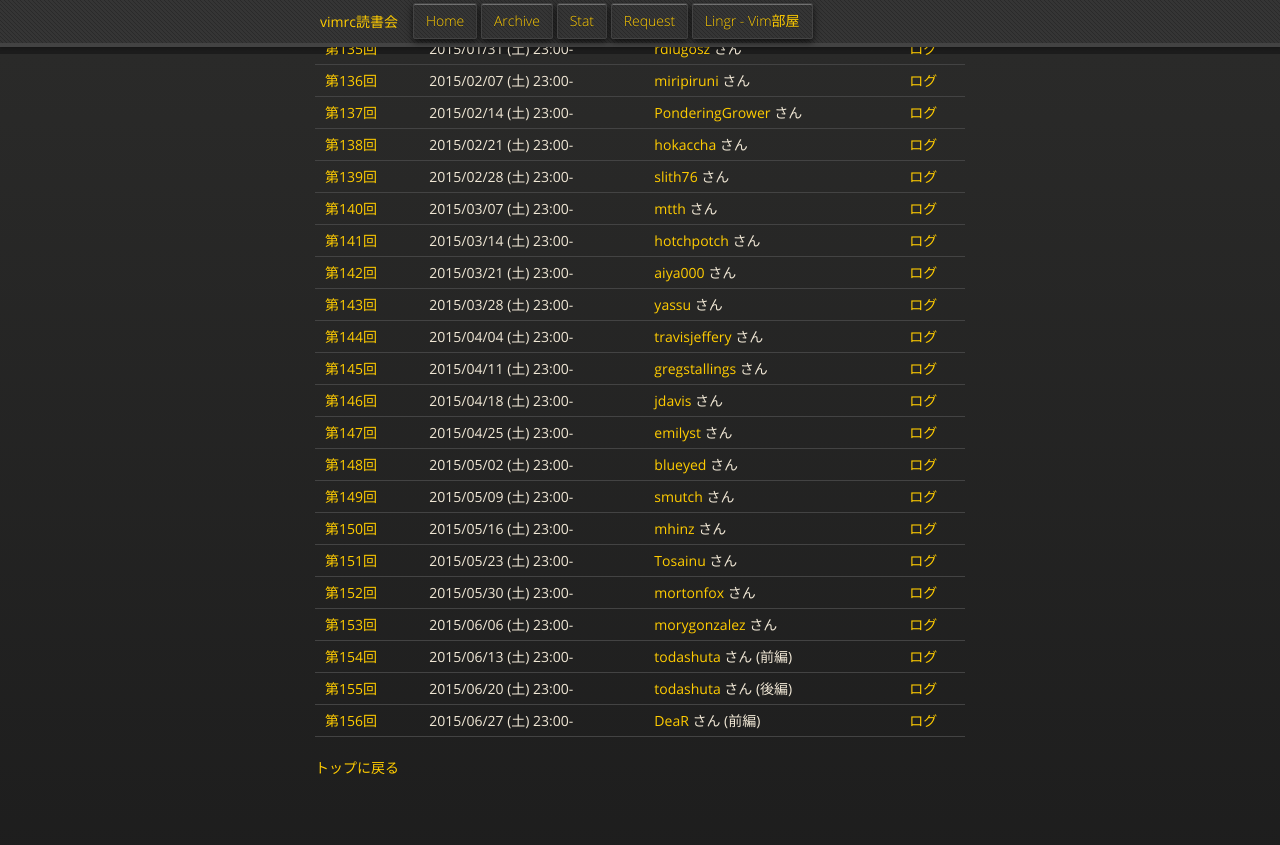
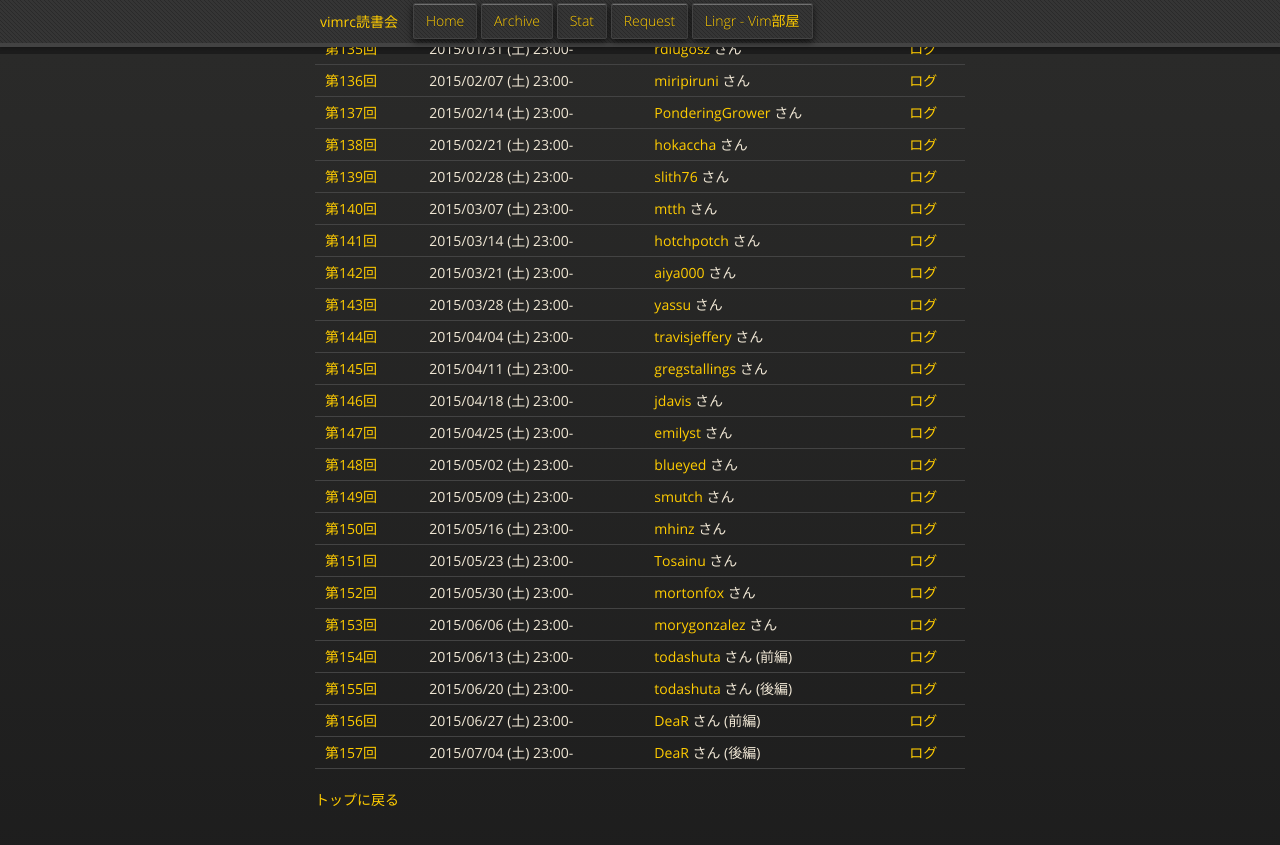
Before and after one commit to vim-jp/reading-vimrc, a Jekyll site: the page built from archive/index.md, in a window 1280 px wide and 900 px high, scrolled down 4446 px. Shown: the top 845 px of the window. Built offline with Jekyll 4.4.1, drawn with Linux system fonts in a browser that asks for light colours; nearby versions of some CDN libraries; Markdown is read by kramdown in place of the engine named in the settings.

Commit message:
第157回分追加

```diff
--- a/_data/archives.yml
+++ b/_data/archives.yml
@@ -4105,3 +4105,31 @@
   - ujihisa
   log: http://lingr.com/room/vim/archives/2015/06/27#message-22087239
   links:
+- id: 157
+  date: 2015-07-04 23:00
+  author:
+    name: DeaR
+    url: https://github.com/DeaR
+  vimrcs:
+  - name: .vimrc
+    url: https://github.com/DeaR/dotfiles/blob/c5a66a5be81822b311263d3ecb2affb972fc0b28/.vimrc
+    raw_url: https://raw.githubusercontent.com/DeaR/dotfiles/c5a66a5be81822b311263d3ecb2affb972fc0b28/.vimrc
+  part: 後編
+  other:
+  members:
+  - BABAROT
+  - DeaR
+  - Kazumin
+  - deris0126
+  - haya14busa
+  - iyuuya
+  - k_takata
+  - kazuakiM
+  - raa0121
+  - rbtnn
+  - thinca
+  - todashuta
+  - yassu0320
+  - さっき作った
+  log: http://lingr.com/room/vim/archives/2015/07/04#message-22117858
+  links:
--- a/_data/next.yml
+++ b/_data/next.yml
@@ -1,12 +1,12 @@
 ---
-- id: 157
-  date: 2015-07-04 23:00
+- id: 158
+  date: 2015-07-11 23:00
   author:
-    name: DeaR
-    url: https://github.com/DeaR
+    name: martin-svk
+    url: https://github.com/martin-svk
   vimrcs:
-  - url: https://github.com/DeaR/dotfiles/blob/master/.vimrc
-    name: ".vimrc"
-    hash: "c5a66a5be81822b311263d3ecb2affb972fc0b28"
-  part: 後編
+  - url: https://github.com/martin-svk/dot-files/blob/master/vim/vimrc
+    name: vimrc
+    hash:
+  part:
   other:
```
Also changed, not shown: archive/157.md (added, +7 -0 lines).
